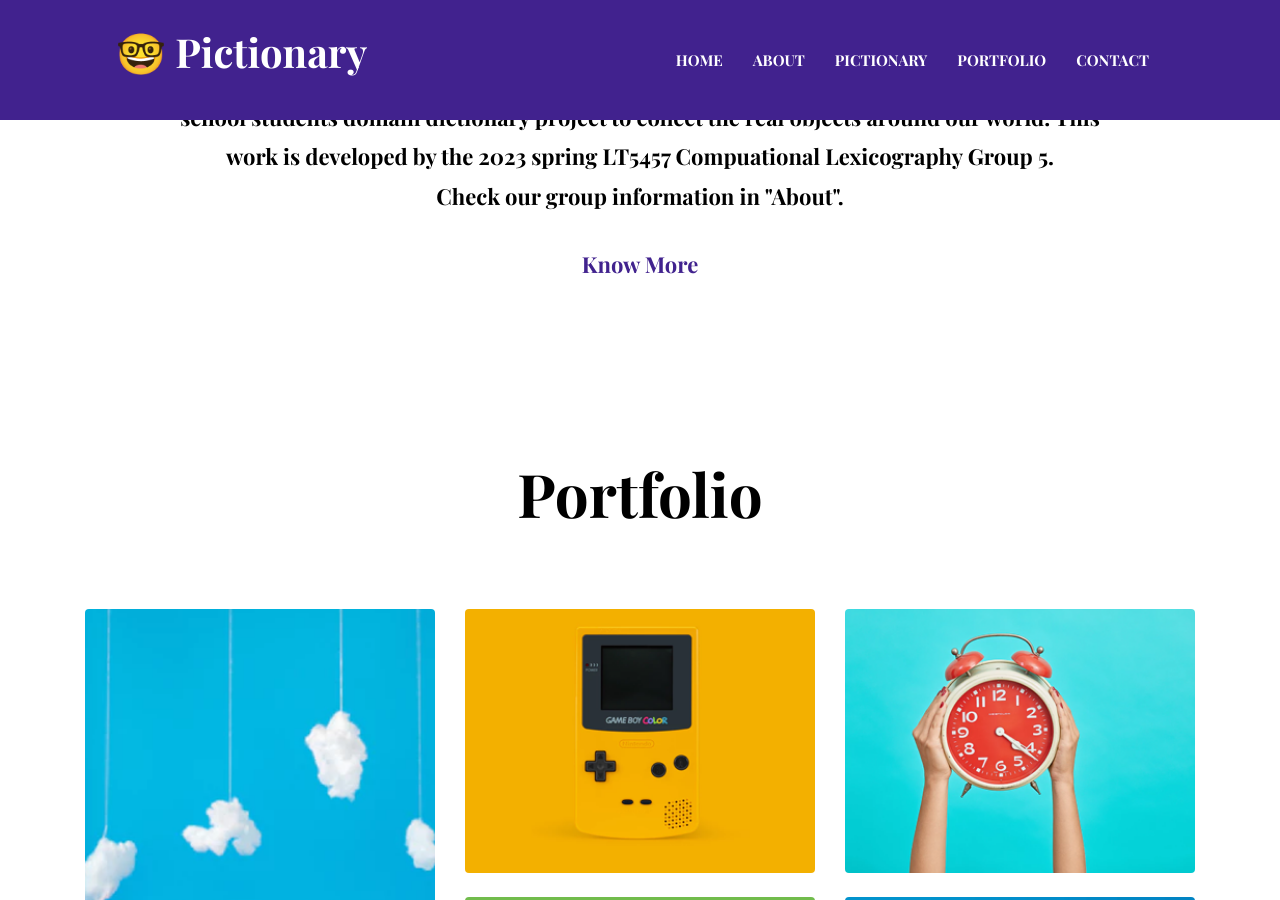
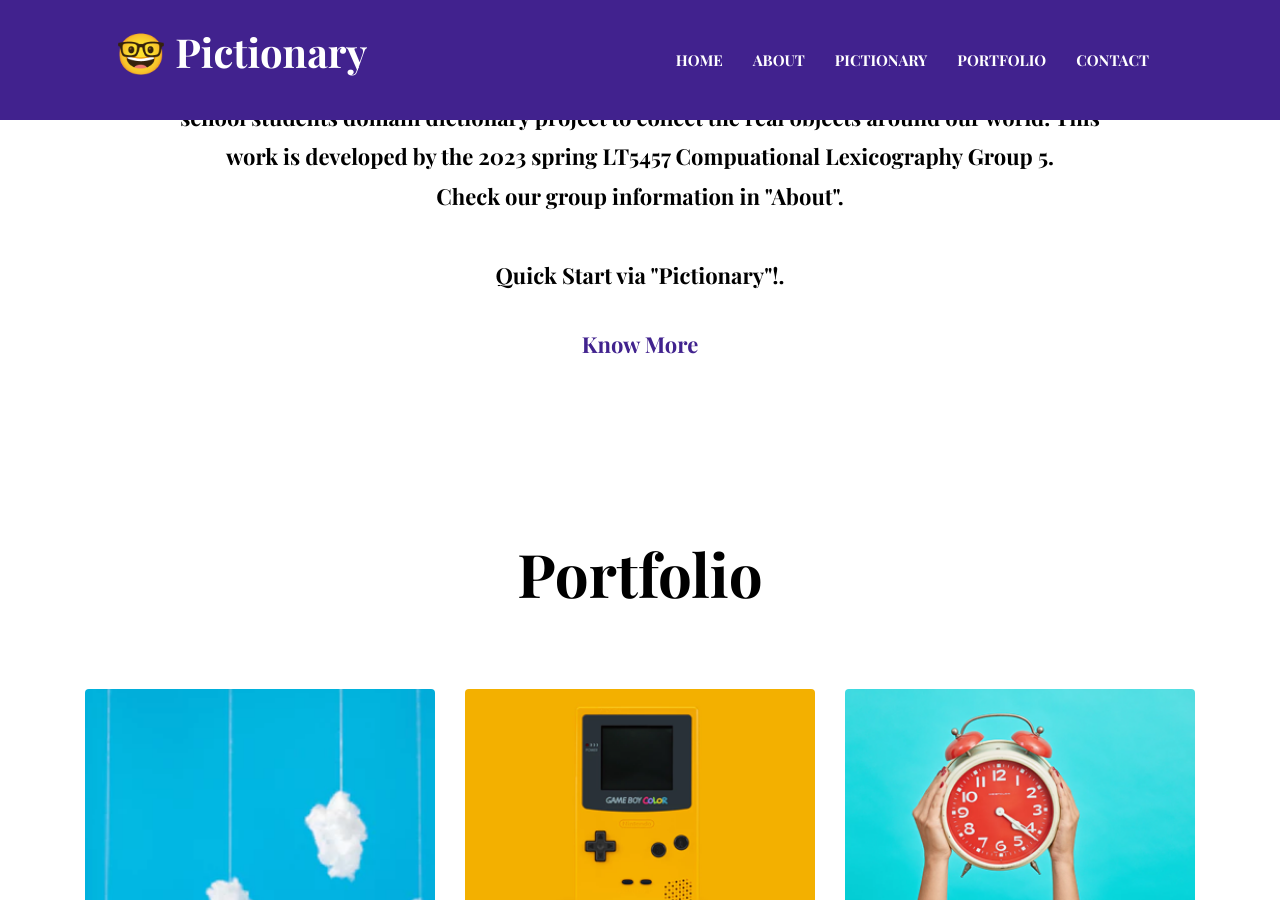
Before and after one commit to a1g5/a1g5.github.io, a Jekyll site: the page built from index.html, in a window 1280 px wide and 900 px high, scrolled down 930 px. Built offline with Jekyll 4.4.1, drawn with Linux system fonts in a browser that asks for light colours.

Commit message:
Update settings.yml

```diff
--- a/_data/settings.yml
+++ b/_data/settings.yml
@@ -35,14 +35,14 @@
 # Hero Section
 
 hero:
-  hero-title: Hi there! <br>Welcome to the<br> Digital Learning Classroom!
+  hero-title: Hi there! <br>Welcome to the<br> <i>Digital Learning Classroom!</i>
 
 
 #-------------------------------
 # About (Section and Page)
 
 # About Section
-blurb: We learn everything from the tangible world, including language. Pictionary is the primary school students domain dictionary project to collect the real objects around our world. This work is developed by the 2023 spring LT5457 Compuational Lexicography Group 5. <br>Check our group information in "About".<br>
+blurb: We learn everything from the tangible world, including language. Pictionary is the primary school students domain dictionary project to collect the real objects around our world. This work is developed by the 2023 spring LT5457 Compuational Lexicography Group 5. <br>Check our group information in "About".<br> <br>Quick Start via "Pictionary"!.<br>
 
 blurb-btn-link: "/about"
 blurb-btn-name: know more
```
